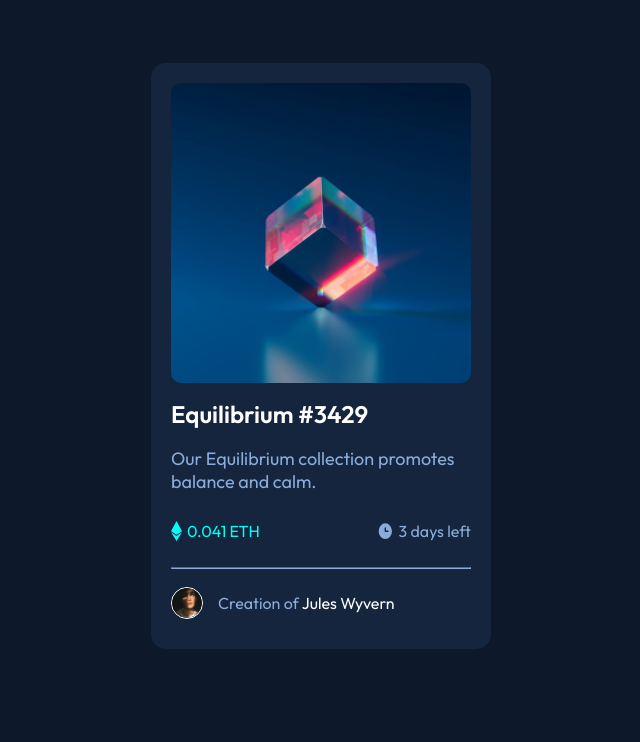
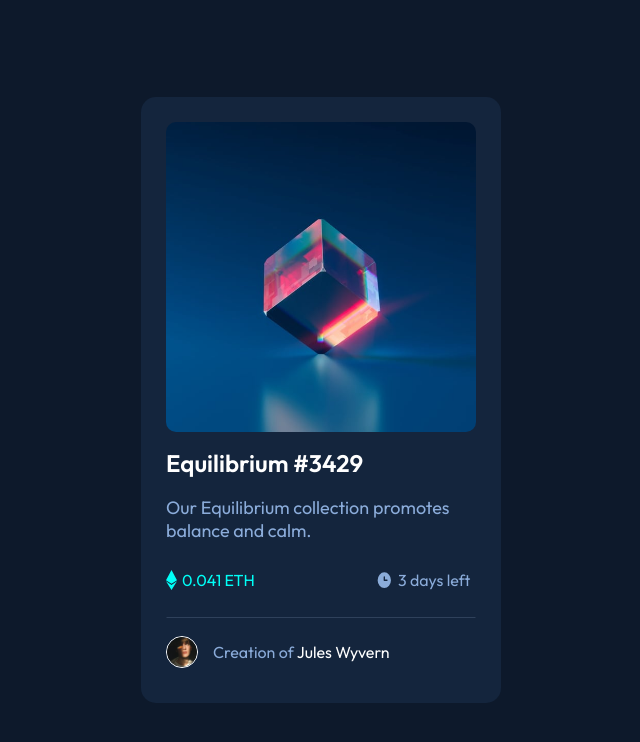
Before and after one commit to IsaqueLemos/CartaoNFT, a plain HTML site: page index.html in a window 1280 px wide. Shown: the whole page, without its empty margins (319-959 px from the left). Drawn offline with Linux system fonts and the light colour scheme.

Commit message:
Finished

```diff
--- a/style.css
+++ b/style.css
@@ -18,10 +18,14 @@ body {
 /* Card */
 .card {
     background-color: var(--card-bg);
-    padding: 20px;
-    width: 300px;
+    padding: 25px;
+    width: 310px;
+    height: 556px;
     border-radius: 15px;
-    margin: 5% auto;
+    position: absolute;
+    top: 50%;
+    left: 50%;
+    transform: translate(-50%,-50%);
 }
 
 /* Image */
@@ -76,6 +80,7 @@ body {
 
 .infoContent ul li {
     display: flex;
+    width: 100px;
 }
 .infoContent ul li span {
     margin-left: 5px;
@@ -86,7 +91,7 @@ body {
 
 /* Line */
 hr {
-    border-color: var(--softblue);
+    border-color: transparent transparent var(--line);
 }
 
 /* Author */
```
